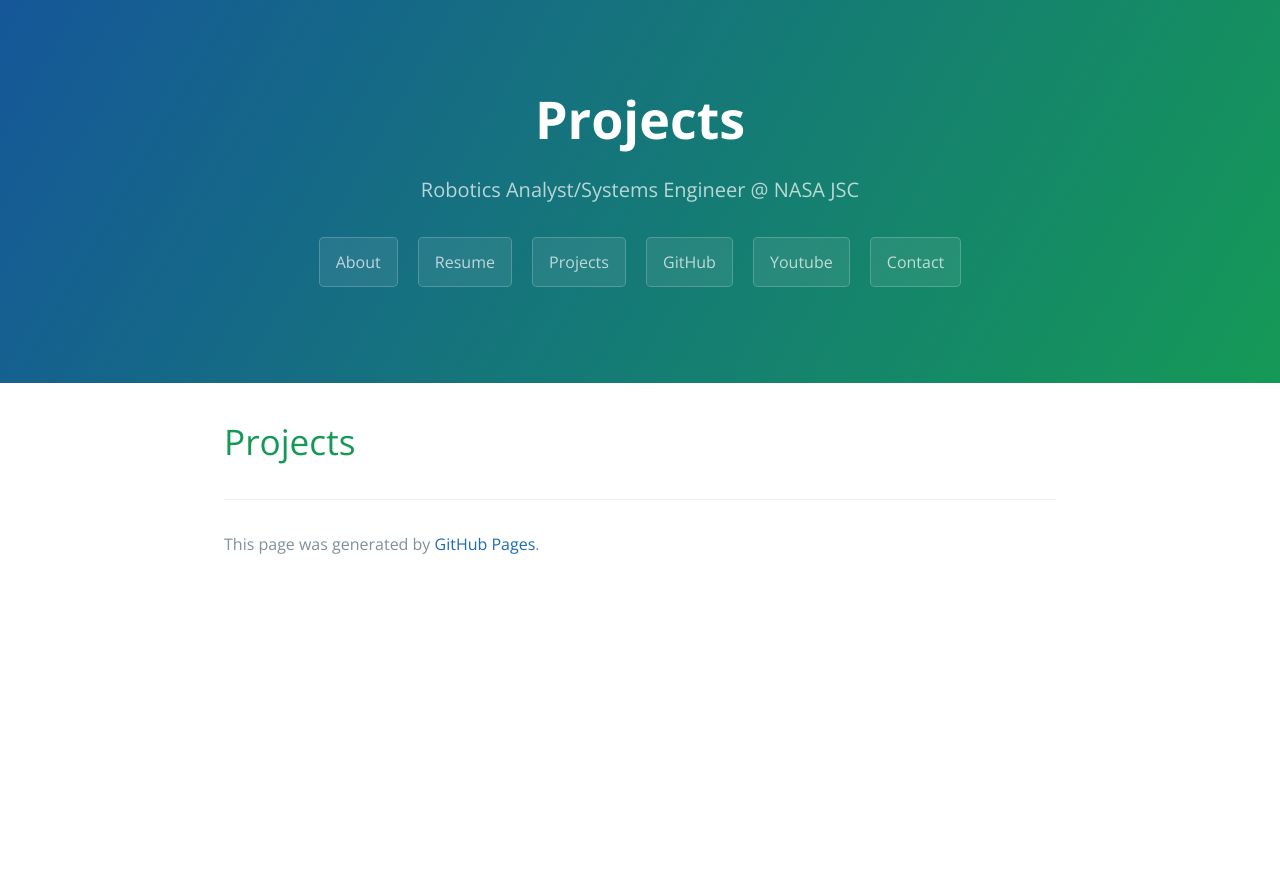
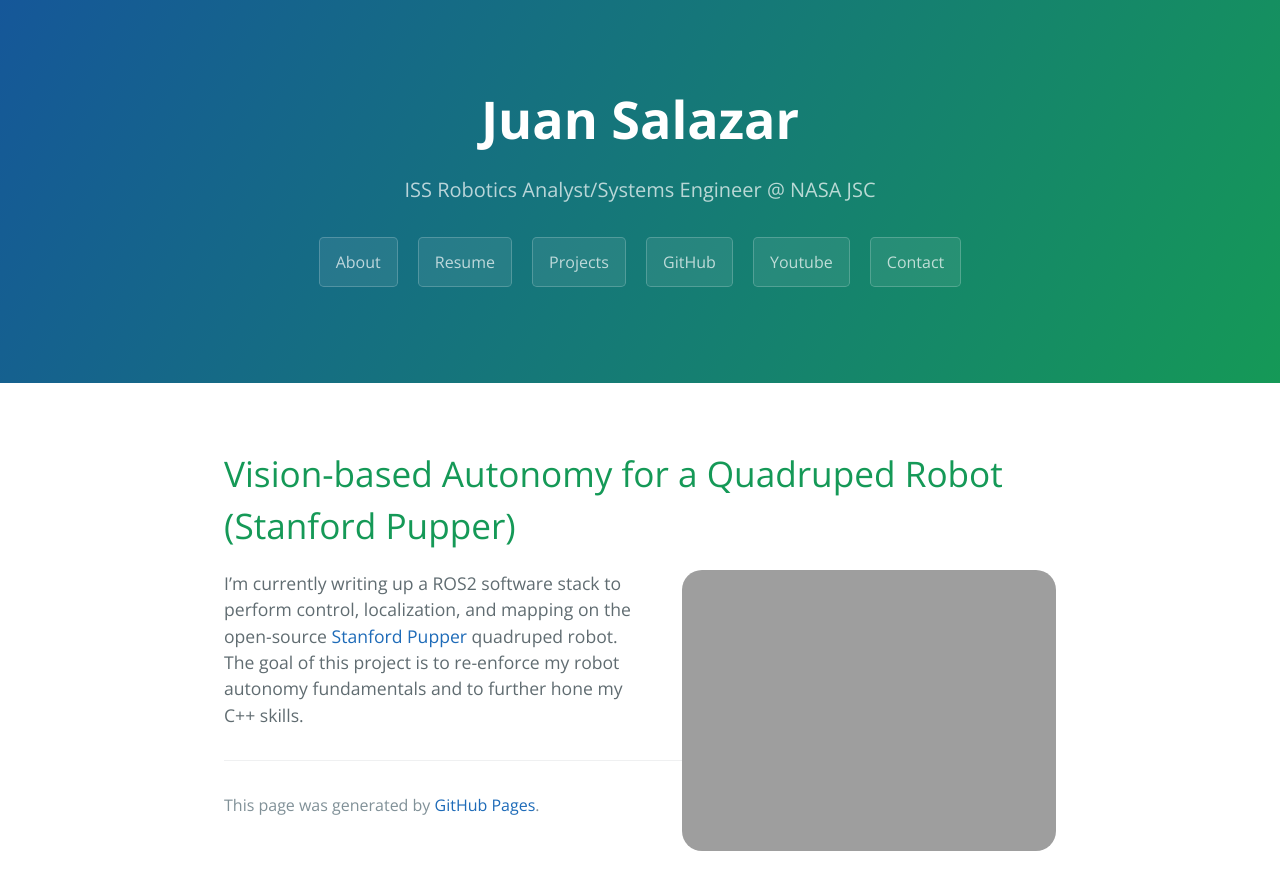
Before and after one commit to juansala/juansala.github.io, a Jekyll site: the page built from _pages/projects.md, in a window 1280 px wide. Shown: the top 890 px of the page. Built offline with Jekyll 4.4.1, drawn with Linux system fonts in a browser that asks for light colours; our own code applies the rules of GitHub Pages for plain Markdown files.

Commit message:
started projects page

```diff
--- a/_config.yml
+++ b/_config.yml
@@ -1,5 +1,5 @@
 title: Juan Salazar
-description: Robotics Analyst/Systems Engineer @ NASA JSC
+description: ISS Robotics Analyst/Systems Engineer @ NASA JSC
 theme: jekyll-theme-cayman
 include: ['_pages']
 home_url: https://juansala.github.io/
--- a/_pages/projects.md
+++ b/_pages/projects.md
@@ -3,4 +3,17 @@ layout: default
 permalink: /projects/
 ---
 
-# Projects
+<style>
+    .profile {
+    display: block;
+    float: right;
+    margin-left: 50px;
+    border-radius: 20px;
+    }
+</style>
+
+# Vision-based Autonomy for a Quadruped Robot (Stanford Pupper)
+
+<p><img class="profile" align="right" src="https://juansala.github.io/media/Images/pupper.jpeg" alt="pupper" style="width:45%" /></p>
+
+I'm currently writing up a ROS2 software stack to perform control, localization, and mapping on the open-source [Stanford Pupper](https://github.com/stanfordroboticsclub/StanfordQuadruped) quadruped robot. The goal of this project is to re-enforce my robot autonomy fundamentals and to further hone my C++ skills.
```
Also changed, not shown: media/Images/pupper.jpg (added).
